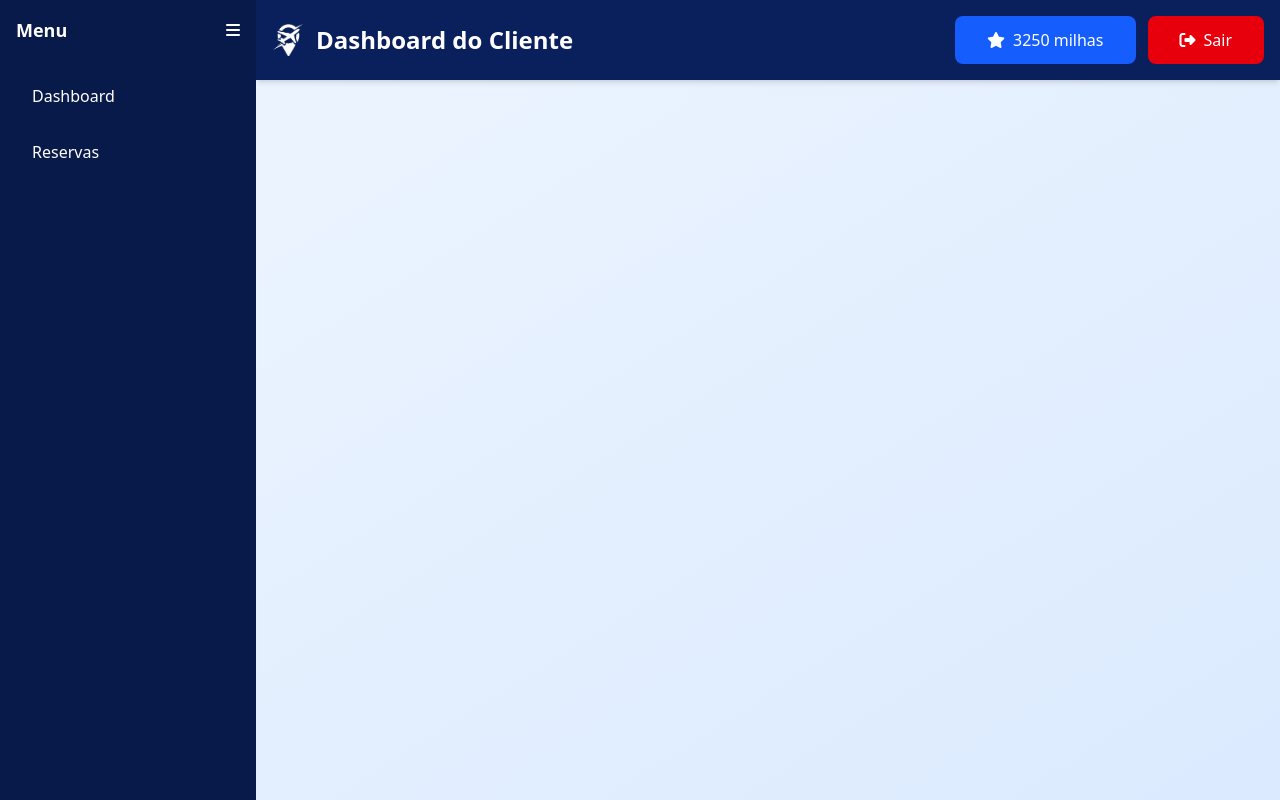
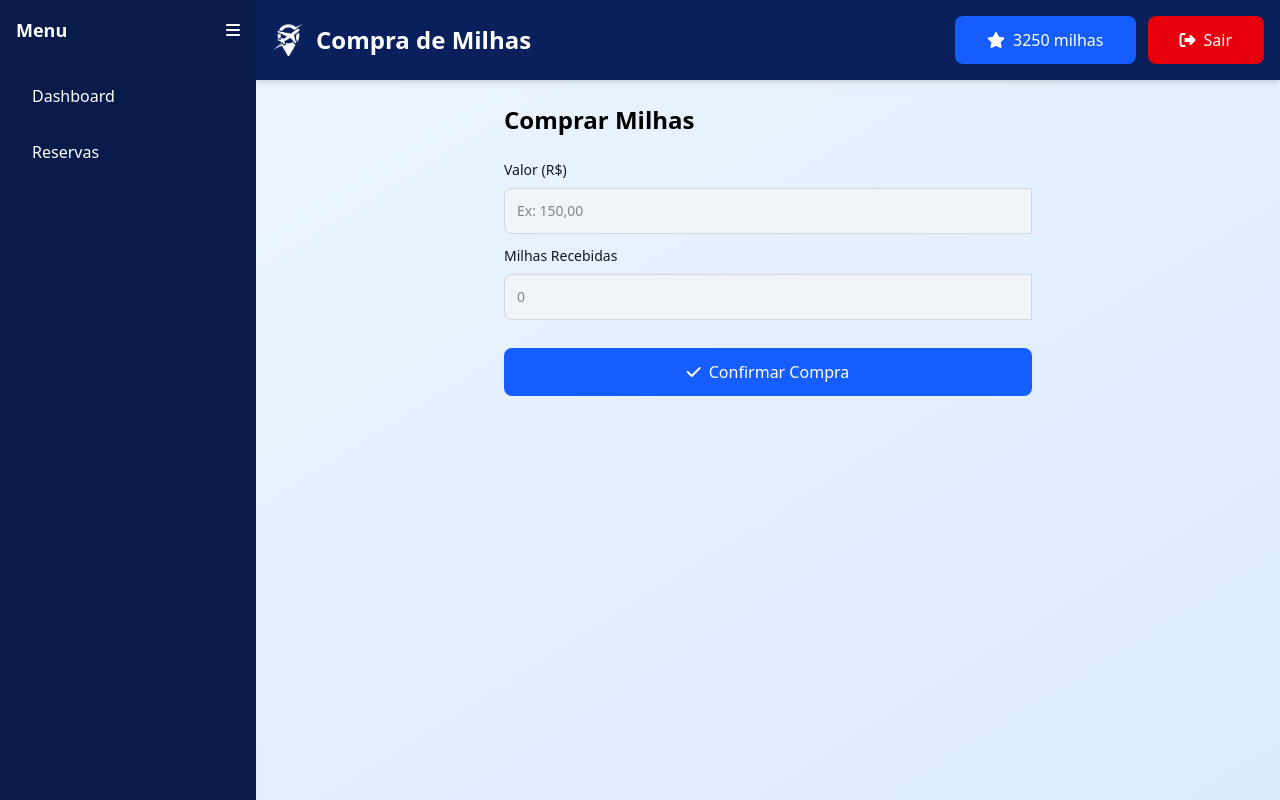
Before and after one commit to dac-ufpr-org/airline-company, a Vue app in the folder frontend/: page /client/buy-miles in a window 1280 px wide. Built offline with nearby package versions, Linux system fonts and the light colour scheme.

Commit message:
feat: R05 Comprar Milhas

```diff
--- a/frontend/src/router/index.js
+++ b/frontend/src/router/index.js
@@ -3,6 +3,7 @@ import Register from '../views/Register.vue'
 import Login from '../views/Login.vue'
 import ClientDashboard from '../views/client/ClientDashboard.vue'
 import ClientMilesExtract from '../views/client/ClientMilesExtract.vue'
+import BuyMiles from '@/views/client/BuyMiles.vue'
 import EmployeeDashboard from '@/views/employee/EmployeeDashboard.vue'
 import NewReservation from '@/views/client/NewReservation.vue'
 import ReservationConfirmation from '@/views/client/ReservationConfirmation.vue'
@@ -23,8 +24,22 @@ const routes = [
     component: Login,
   },
   //client routes
-  { path: '/client/dashboard', name: 'Dashboard do Cliente', component: ClientDashboard },
-  { path: '/client/mileage-extract', name: 'Extrato de Milhas', component: ClientMilesExtract },
+  {
+    path: '/client/dashboard',
+    name: 'Dashboard do Cliente',
+    component: ClientDashboard },
+
+  {
+    path: '/client/mileage-extract',
+    name: 'Extrato de Milhas',
+    component: ClientMilesExtract },
+
+  {
+    path:'/client/buy-miles',
+    name: 'Compra de Milhas',
+    component: BuyMiles
+  },
+
   {
     path: '/client/reservas/nova',
     name: 'Nova Reserva',
--- /dev/null
+++ b/frontend/src/views/client/BuyMiles.vue
@@ -0,0 +1,103 @@
+<template>
+    <main class="p-6 max-w-xl mx-auto space-y-6">
+      <h1 class="text-2xl font-semibold">Comprar Milhas</h1>
+
+      <form @submit.prevent="confirmPurchase" class="space-y-4">
+
+        <Input
+          title="Valor (R$)"
+          type="text"
+          placeholder="Ex: 150,00"
+          icon="fa-money-bill"
+          v-model="form.valor"
+          @input="formatCurrency"
+        />
+
+        <Input
+          title="Milhas Recebidas"
+          type="text"
+          icon="fa-star"
+          :placeholder="milhasCalculadas || '0'"
+          disabled
+        />
+
+        <div class="flex justify-end pt-4">
+          <Button
+            type="submit"
+            blue
+            label="Confirmar Compra"
+            icon="fa-check"
+          />
+        </div>
+      </form>
+
+      <Modal v-if="modalVisible" @close="modalVisible = false">
+        <template #content>
+          <h2 class="text-lg font-semibold mb-4">Compra Confirmada</h2>
+          <p>Você comprou <strong>{{ milhasCalculadas }}</strong> milhas por <strong>R$ {{ form.valor }}</strong></p>
+          <Button
+            label="Fechar"
+            blue
+            class="mt-4"
+            @click="modalVisible = false"
+          />
+        </template>
+      </Modal>
+    </main>
+  </template>
+
+  <script>
+  export default {
+    data() {
+      return {
+        form: {
+          valor: ''
+        },
+        modalVisible: false,
+        transacoes: []
+      }
+    },
+    computed: {
+      milhasCalculadas() {
+        const valor = parseFloat(this.form.valor.replace(/\./g, '').replace(',', '.'));
+        if (isNaN(valor)) return 0;
+        return Math.floor(valor / 5);
+      }
+    },
+    methods: {
+      formatCurrency(event) {
+        let value = event.target.value.replace(/\D/g, '');
+        if (!value) {
+          this.form.valor = '';
+          return;
+        }
+        const numberValue = parseFloat(value) / 100;
+        this.form.valor = numberValue.toLocaleString('pt-BR', {
+          minimumFractionDigits: 2,
+          maximumFractionDigits: 2
+        });
+      },
+      confirmPurchase() {
+        const valorNumerico = parseFloat(this.form.valor.replace(/\./g, '').replace(',', '.'));
+        const milhas = this.milhasCalculadas;
+
+        if (!valorNumerico || milhas <= 0) return;
+
+        const novaTransacao = {
+          performedDate: new Date().toISOString(),
+          price: valorNumerico.toFixed(2),
+          quantity: milhas,
+          type: 'entry',
+          description: 'COMPRA DE MILHAS'
+        };
+
+        this.transacoes.push(novaTransacao);
+
+        //  salvar no backend
+
+
+        this.modalVisible = true;
+      }
+    }
+  }
+  </script>
--- a/frontend/src/views/client/ClientMilesExtract.vue
+++ b/frontend/src/views/client/ClientMilesExtract.vue
@@ -1,24 +1,38 @@
 <template>
   <div>
     <main>
+
       <Table
         :items="items"
         :columns="tableColumns"
         :initial-search-term="searchTerm"
         @tab-change="updateTab"
       >
+
+
         <template #cell-type="{ item }">
           <ColorBadge :label='this.labelName[item.type]' :green="item.type === 'entry'" :red="item.type === 'exit'" />
         </template>
 
         <template #table-actions>
+
             <Input
-                title="Buscar voos"
+                title="Buscar transação"
                 type="text"
                 placeholder="Digite para filtrar..."
                 search
                 v-model="searchTerm"
+                class="w-full"
             />
+
+            <Button
+                blue
+                label="Comprar Milhas"
+                icon="fa-dollar-sign"
+                @click="BuyMiles"
+                class="w-auto max-w-[200px] text-sm"
+            />
+
         </template>
 
         <template #cell-actions="{ item }">
@@ -99,6 +113,10 @@ export default {
   },
   methods: {
 
+    buyMiles() {
+      this.$router.push({ name: 'Compra de Milhas' });
+    }
+
   }
 }
 </script>
```
